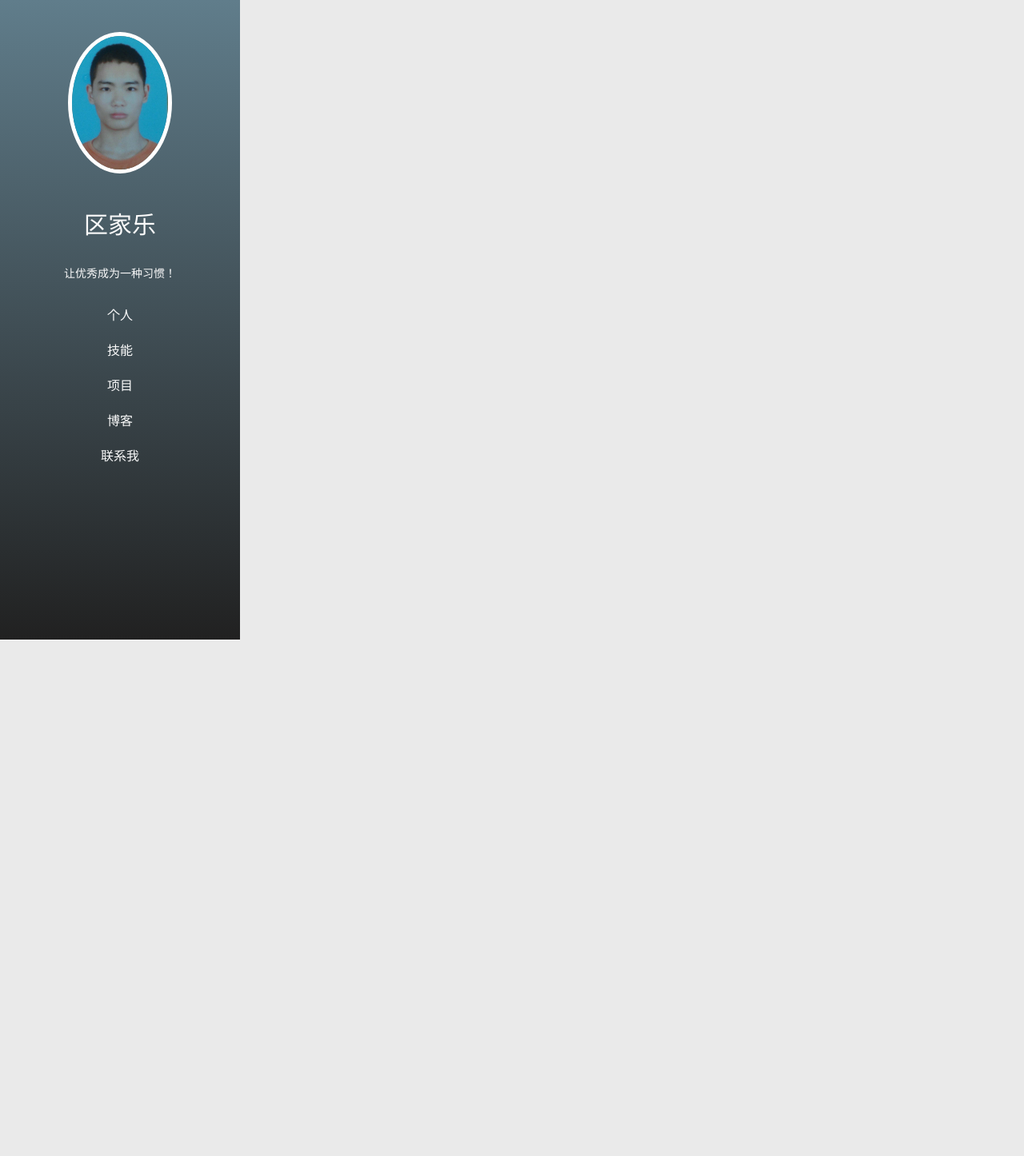
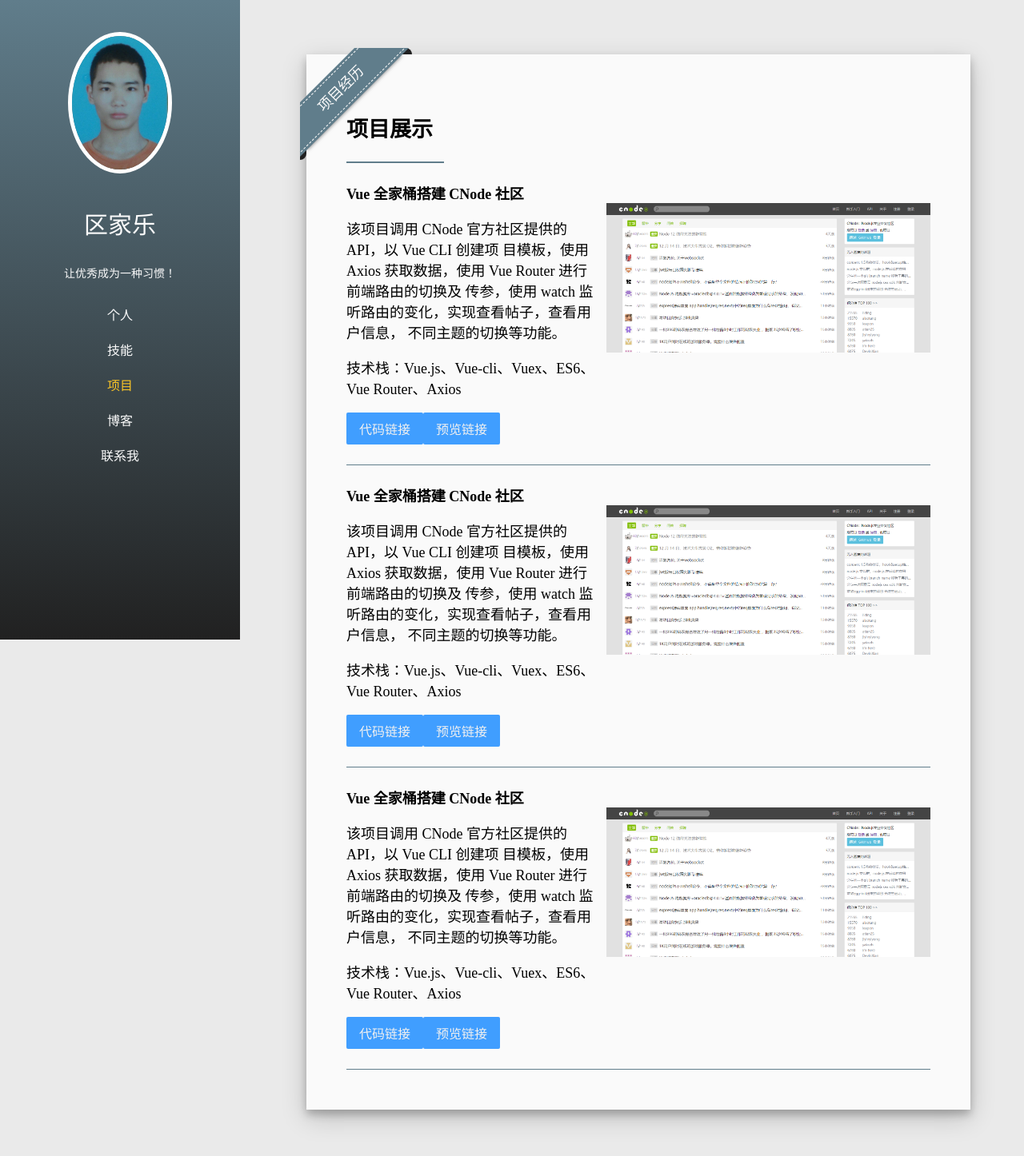
Before and after one commit to xyyojl/vue-resume, a Vue app: page /#/project in a window 1280 px wide. Shown: the top 1446 px of the page at 80% size. Before the commit the page ends 800 px from the top, so only its background shows below. Built offline with nearby package versions, Linux system fonts and the light colour scheme.

Commit message:
搭建好项目模块的框架

```diff
--- a/src/assets/css/common.css
+++ b/src/assets/css/common.css
@@ -97,6 +97,6 @@
     /* padding: 1em 2em; */
     padding: 1em;
     margin: 0;
-    height: calc(100vh - 90px);
+    /* height: calc(100vh - 90px); */
   }
 }
--- a/src/components/Blog.vue
+++ b/src/components/Blog.vue
@@ -7,8 +7,8 @@
       <h2>博客</h2>
       <div class="line"></div>
       <p>在学习前端技术的历程中，我会将学习后的笔记以及遇到的难点整理为博客，通过这样来记录自己学习的点点滴滴。</p>
-      <p>这是我的博客地址：<a href="https://www.jianshu.com/u/71a9fc012556">xyyojl 的简书博客</a> 。</p>
-      <p>我是直接在简书这个平台上写博客，有时我也会把一些博客搬运到 <a href="https://juejin.im/user/5a25fb0df265da43346fc2c7/posts">掘金</a> 上和大家分享。</p>
+      <p>这是我的博客地址：<a target="_blank"  href="https://www.jianshu.com/u/71a9fc012556">xyyojl 的简书博客</a> 。</p>
+      <p>我是直接在简书这个平台上写博客，有时我也会把一些博客搬运到 <a target="_blank"  href="https://juejin.im/user/5a25fb0df265da43346fc2c7/posts">掘金</a> 上和大家分享。</p>
       <p>对我而言，写博客不仅仅是对知识的总结和梳理，更重要的是可以跟不同的人交流和探讨问题。</p>
     </div>
   </main>
--- a/src/components/Message.vue
+++ b/src/components/Message.vue
@@ -65,6 +65,7 @@ main {
   outline: none;
   font-weight: bold;
   padding: 0 1em;
+  cursor: pointer;
 }
 button.download {
   border: none;
--- a/src/components/Project.vue
+++ b/src/components/Project.vue
@@ -3,6 +3,56 @@
     <div class="main">
       <div class="wrap">
         <span class="ribbon6">项目经历</span>
+      </div>
+      <h2>项目展示</h2>
+      <div class="line"></div>
+      <div class="job">
+        <h4>Vue 全家桶搭建 CNode 社区</h4>
+        <div class="inner">
+          <div class="msg">
+            <p>该项目调用 CNode 官方社区提供的 API，以 Vue CLI 创建项 目模板，使用 Axios 获取数据，使用 Vue Router 进行前端路由的切换及 传参，使用 watch 监听路由的变化，实现查看帖子，查看用户信息， 不同主题的切换等功能。</p>
+            <p>技术栈：Vue.js、Vue-cli、Vuex、ES6、Vue Router、Axios</p>
+            <a target="_blank" href="https://github.com/xyyojl/vue-cnode">
+              <button class="link">代码链接</button>
+            </a>
+            <a target="_blank" href="https://xyyojl.github.io/vue-cnode/dist/index.html#/">
+              <button class="link">预览链接</button>
+            </a>
+          </div>
+          <img src="../assets/images/pro1.png">
+        </div>
+      </div>
+      <div class="job">
+        <h4>Vue 全家桶搭建 CNode 社区</h4>
+        <div class="inner">
+          <div class="msg">
+            <p>该项目调用 CNode 官方社区提供的 API，以 Vue CLI 创建项 目模板，使用 Axios 获取数据，使用 Vue Router 进行前端路由的切换及 传参，使用 watch 监听路由的变化，实现查看帖子，查看用户信息， 不同主题的切换等功能。</p>
+            <p>技术栈：Vue.js、Vue-cli、Vuex、ES6、Vue Router、Axios</p>
+            <a target="_blank" href="https://github.com/xyyojl/vue-cnode">
+              <button class="link">代码链接</button>
+            </a>
+            <a target="_blank" href="https://xyyojl.github.io/vue-cnode/dist/index.html#/">
+              <button class="link">预览链接</button>
+            </a>
+          </div>
+          <img src="../assets/images/pro1.png">
+        </div>
+      </div>
+      <div class="job">
+        <h4>Vue 全家桶搭建 CNode 社区</h4>
+        <div class="inner">
+          <div class="msg">
+            <p>该项目调用 CNode 官方社区提供的 API，以 Vue CLI 创建项 目模板，使用 Axios 获取数据，使用 Vue Router 进行前端路由的切换及 传参，使用 watch 监听路由的变化，实现查看帖子，查看用户信息， 不同主题的切换等功能。</p>
+            <p>技术栈：Vue.js、Vue-cli、Vuex、ES6、Vue Router、Axios</p>
+            <a target="_blank" href="https://github.com/xyyojl/vue-cnode">
+              <button class="link">代码链接</button>
+            </a>
+            <a target="_blank" href="https://xyyojl.github.io/vue-cnode/dist/index.html#/">
+              <button class="link">预览链接</button>
+            </a>
+          </div>
+          <img src="../assets/images/pro1.png">
+        </div>
       </div>
     </div>
   </main>
@@ -15,4 +65,47 @@ export default {
 </script>
 
 <style scoped>
+.msg > a {
+  color: blue;
+  font-weight: bold;
+  font-size: 16px;
+}
+h4 {
+  margin-bottom: 0;
+}
+.main > .line {
+  width: 120px;
+}
+.job {
+  padding-bottom: 25px;
+  border-bottom: 1px solid #607d8b;
+}
+.job > .inner {
+  display: flex;
+}
+.msg {
+  flex: 1;
+}
+.inner > img {
+  height: 187.5px;
+  /* width: 269.8px; */
+  margin-left: 10px;
+}
+.link {
+  height: 40px;
+  font-size: 16px;
+  border-radius: 2px;
+  outline: none;
+  padding: 0 1em;
+  border: none;
+  /* background: #607d8b; */
+  background: rgb(64, 158, 255);
+  color: #f0f0f0;
+  cursor: pointer;
+}
+@media (max-width: 768px) {
+  img {
+    display: none;
+  }
+}
 </style>
--- a/src/router/index.js
+++ b/src/router/index.js
@@ -21,7 +21,7 @@ export default new Router({
       component: Skill
     },
     {
-      path: '/rroject',
+      path: '/project',
       name: 'Project',
       component: Project
     },
```
Also changed, not shown: src/assets/images/pro1.png (added).
